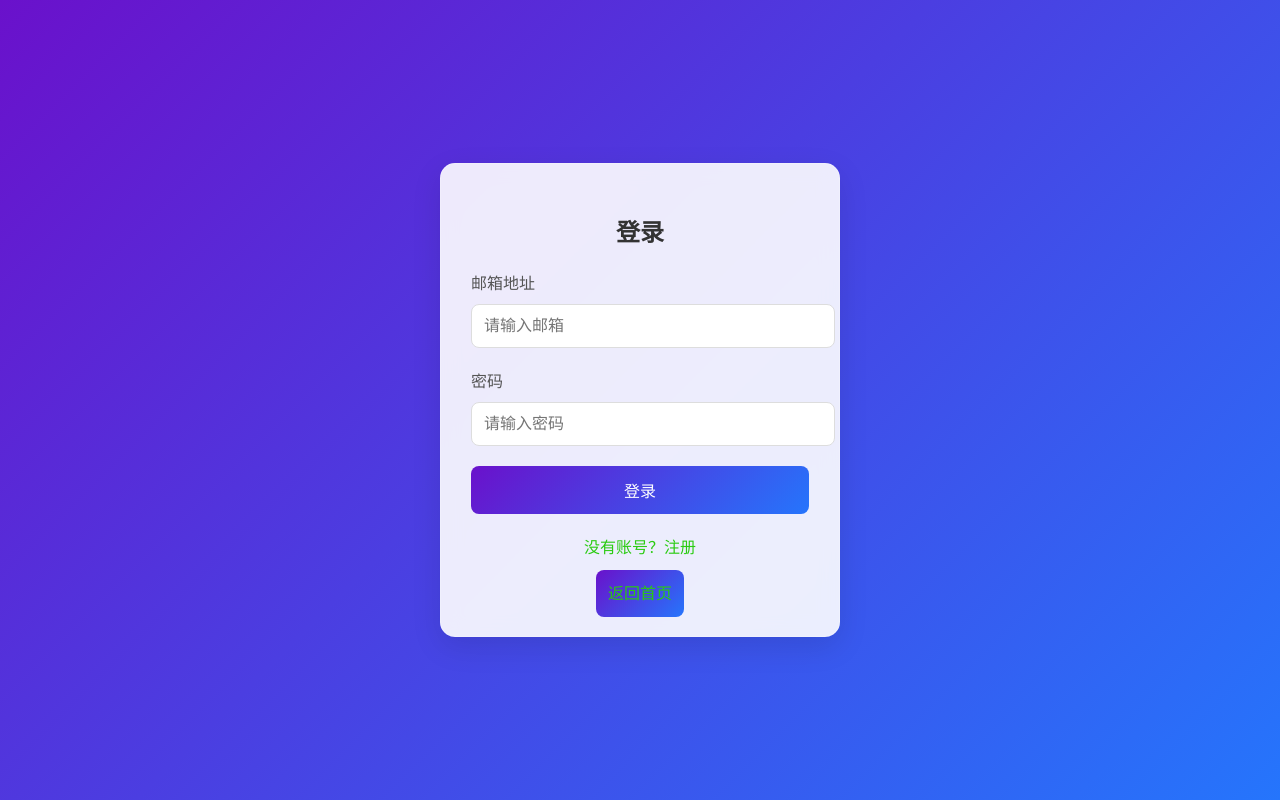
After one commit to Huamin-Wang/ITAS, a Flask app: page /login in a window 1280 px wide. The commit adds this page. Run offline with Flask 3, Linux system fonts and the light colour scheme.

Commit message:
增加数据库设计，并实现用户登录注册功能

```diff
--- a/app.py
+++ b/app.py
@@ -1,30 +1,86 @@
-from flask import Flask, render_template
-
+from flask import Flask, render_template, request, redirect, url_for, flash, session
+from werkzeug.security import generate_password_hash
+from wang.models import init_db
+from wang.models.user import User
 import xie.chat as c
 
-app = Flask(__name__)
 
 
-# ！！！！！！！！大家注意：这个页面只允许处理route的请求，其他无关代码请放到自己文件夹（包）进行调用！！！！！！！！！！
-@app.route('/')
-def hello_world():
-    return render_template('index.html')
+def create_app():
+    app = Flask(__name__)
+    app.config['SQLALCHEMY_DATABASE_URI'] = 'sqlite:///example1.db'  # 配置数据库
+    app.config['SQLALCHEMY_TRACK_MODIFICATIONS'] = False
+    app.config['SECRET_KEY'] = 'your_secret_key_here'  # 配置密钥
+    # 初始化数据库
+    db = init_db(app)
 
+    # ！！！！！！！！大家注意：这个页面只允许处理route的请求，其他无关代码请放到自己文件夹（包）进行调用！！！！！！！！！！
+    @app.route('/')
+    def hello_world():
+        return render_template('index.html')
 
-@app.route('/chat')
-def chat():
-    return render_template('xie/chat.html', conversation=c.conversation_history)
+    # 注册页面
+    @app.route('/register', methods=['GET', 'POST'])
+    def register():
+        if request.method == 'POST':
+            identifier = request.form.get('identifier')
+            role = request.form.get('role')
+            name = request.form.get('name')
+            email = request.form.get('email')
+            password = request.form.get('password')
 
+            # 检查邮箱是否已存在
+            existing_user = User.query.filter_by(email=email).first()
+            if existing_user:
+                flash('邮箱已存在！', 'danger')
+                return redirect(url_for('register')) # 重定向到注册页面
 
-@app.route('/chatHandle', methods=['POST'])
-def chatHandle():
-    response = c.chat()
-    return response
-
+            password_hash = generate_password_hash(password)
+            user = User(identifier=identifier, role=role, name=name, email=email, password=password_hash)
+            db.session.add(user)
+            db.session.commit()
+            flash('注册成功，请登录！', 'success')
+            # 注册成功后cookie保存用户信息
+            session['user_id'] = user.id
+            session['user_name'] = user.name
+            flash('注册成功，您已登录！', 'success')
+            return render_template('index.html')
+        return render_template('wang/register.html')
+    @app.route('/login', methods=['GET', 'POST'])
+    def login():
+        return render_template('wang/login.html')
+    @app.route('/loginHandle', methods=['POST'])
+    def loginHandle():
+        email = request.form.get('email')
+        password = request.form.get('password')
+        user = User.query.filter_by(email=email).first()
+        if user and user.check_password(password):
+            session['user_id'] = user.id
+            session['user_name'] = user.name
+            flash('登录成功！', 'success')
+            print("登录成功！")
+            return render_template('/index.html')
+        else:
+            print("用户名或密码错误！")
+            return render_template('wang/login.html', error='用户名或密码错误！')
+    @app.route('/chat')
+    def chat():
+        return render_template('xie/chat.html', conversation=c.conversation_history)
+    @app.route("/logout", methods=['GET'])
+    def logout():
+        session.clear()
+        flash('您已退出登录！', 'success')
+        return render_template('wang/login.html')
+    @app.route('/chatHandle', methods=['POST'])
+    def chatHandle():
+        response = c.chat()
+        return response
+    return app
 
 if __name__ == '__main__':
+    app= create_app() # 创建app
+    app.run(host='0.0.0.0', port=5000, debug=True)
     # 0.0.0.0 表示监听所有可用的网络接口
     # host='0.0.0.0' 允许外部访问
     # port=5000 设置端口号
-    app.run(host='0.0.0.0', port=5000, debug=True)
 # 如果局域网无法访问用命令行打开：python -m flask run --host=0.0.0.0
--- /dev/null
+++ b/templates/wang/login.html
@@ -0,0 +1,146 @@
+<!DOCTYPE html>
+<html lang="zh-CN">
+<head>
+    <meta charset="UTF-8">
+    <meta name="viewport" content="width=device-width, initial-scale=1.0">
+    <title>登录</title>
+    <style>
+        /* 全局样式 */
+        body {
+            margin: 0;
+            padding: 0;
+            background: linear-gradient(135deg, #6a11cb, #2575fc);
+            font-family: 'Poppins', sans-serif;
+            display: flex;
+            justify-content: center;
+            align-items: center;
+            height: 100vh;
+            color: #333;
+        }
+
+        /* 容器样式 */
+        .container {
+            width: 100%;
+            max-width: 400px;
+            padding: 20px;
+        }
+
+        /* 卡片样式 */
+        .card {
+            background: rgba(255, 255, 255, 0.9);
+            padding: 30px;
+            border-radius: 15px;
+            box-shadow: 0 10px 30px rgba(0, 0, 0, 0.1);
+            backdrop-filter: blur(10px);
+            border: 1px solid rgba(255, 255, 255, 0.2);
+        }
+
+        /* 标题样式 */
+        h2 {
+            text-align: center;
+            margin-bottom: 20px;
+            font-size: 24px;
+            color: #333;
+        }
+
+        /* 表单组样式 */
+        .form-group {
+            margin-bottom: 20px;
+        }
+
+        .form-group label {
+            display: block;
+            margin-bottom: 8px;
+            font-weight: 500;
+            color: #555;
+        }
+
+        .form-group input {
+            width: 100%;
+            padding: 12px;
+            border: 1px solid #ddd;
+            border-radius: 8px;
+            font-size: 16px;
+            transition: border-color 0.3s ease, box-shadow 0.3s ease;
+        }
+
+        .form-group input:focus {
+            border-color: #6a11cb;
+            box-shadow: 0 0 8px rgba(106, 17, 203, 0.3);
+            outline: none;
+        }
+
+        /* 按钮样式 */
+        .btn-primary {
+            width: 100%;
+            padding: 12px;
+            background: linear-gradient(135deg, #6a11cb, #2575fc);
+            border: none;
+            border-radius: 8px;
+            color: white;
+            font-size: 16px;
+            font-weight: 500;
+            cursor: pointer;
+            transition: background 0.3s ease, transform 0.2s ease;
+        }
+
+        .btn-primary:hover {
+            background: linear-gradient(135deg, #2575fc, #6a11cb);
+            transform: translateY(-2px);
+        }
+
+        .btn-primary:active {
+            transform: translateY(0);
+        }
+
+        /* 注册链接样式 */
+        .text-center {
+            text-align: center;
+            margin-top: 20px;
+        }
+
+        .text-center a {
+            color: #2acb11;
+            text-decoration: none;
+            font-weight: 500;
+            transition: color 0.3s ease;
+        }
+
+        .text-center a:hover {
+            color: #54fc25;
+            text-decoration: underline;
+        }
+    </style>
+    <!-- 引入 Google Fonts -->
+    <link href="https://fonts.googleapis.com/css2?family=Poppins:wght@400;500;600&display=swap" rel="stylesheet">
+</head>
+<body>
+    <div class="container">
+        <div class="card">
+            <h2>登录</h2>
+            <form method="POST" action="/loginHandle">
+                <div class="form-group">
+                    <label for="email">邮箱地址</label>
+                    <input type="email" id="email" name="email" placeholder="请输入邮箱" required>
+                </div>
+                <div class="form-group">
+                    <label for="password">密码</label>
+                    <input type="password" id="password" name="password" placeholder="请输入密码" required>
+                </div>
+                <button type="submit" class="btn-primary">登录</button>
+            </form>
+            <div class="text-center mt-3">
+                <a href="/register">没有账号？注册</a>
+            </div>
+            <div class="text-center mt-3">
+                <a href="/" class="btn-primary">返回首页</a>
+            </div>
+        </div>
+    </div>
+    {% if error %}
+        <script>
+            alert("{{ error }}");
+        </script>
+    {% endif %}
+</body>
+</html>
--- /dev/null
+++ b/wang/models/report.py
@@ -0,0 +1,6 @@
+from wang.models import db
+
+class Report(db.Model):
+    id = db.Column(db.Integer, primary_key=True, autoincrement=True)
+    teacher_id = db.Column(db.Integer, db.ForeignKey('user.id'), nullable=False)
+    data = db.Column(db.Text, nullable=False)  # JSON format
```
Also changed, not shown: templates/index.html (+34 -6 lines), templates/wang/register.html (added, +115 -0 lines), templates/wang/wang.html (deleted, +0 -10 lines), wang/models/__init__.py (added, +19 -0 lines), wang/models/assignment.py (added, +11 -0 lines), wang/models/attendance.py (added, +13 -0 lines), wang/models/quiz.py (added, +9 -0 lines), wang/models/quizResponse.py (added, +8 -0 lines), wang/models/submission.py (added, +9 -0 lines), wang/models/user.py (added, +23 -0 lines), templates/qiu/丘硕民.html文件放这里.txt (added), templates/xie/chat.html (renamed from templates/xxy/chat.html), templates/xu/许冰冰.html文件放这里.txt (added), 1 other file.
